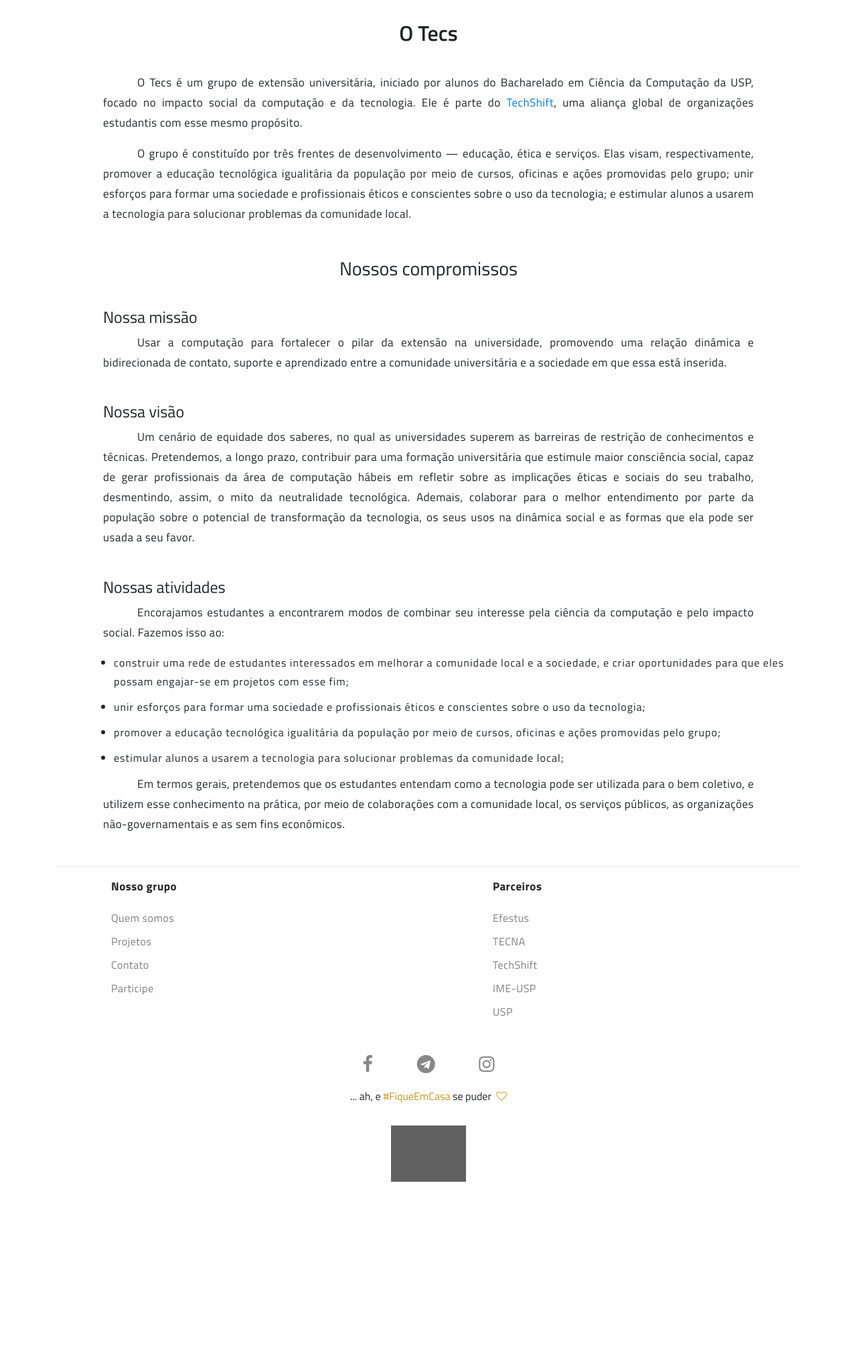
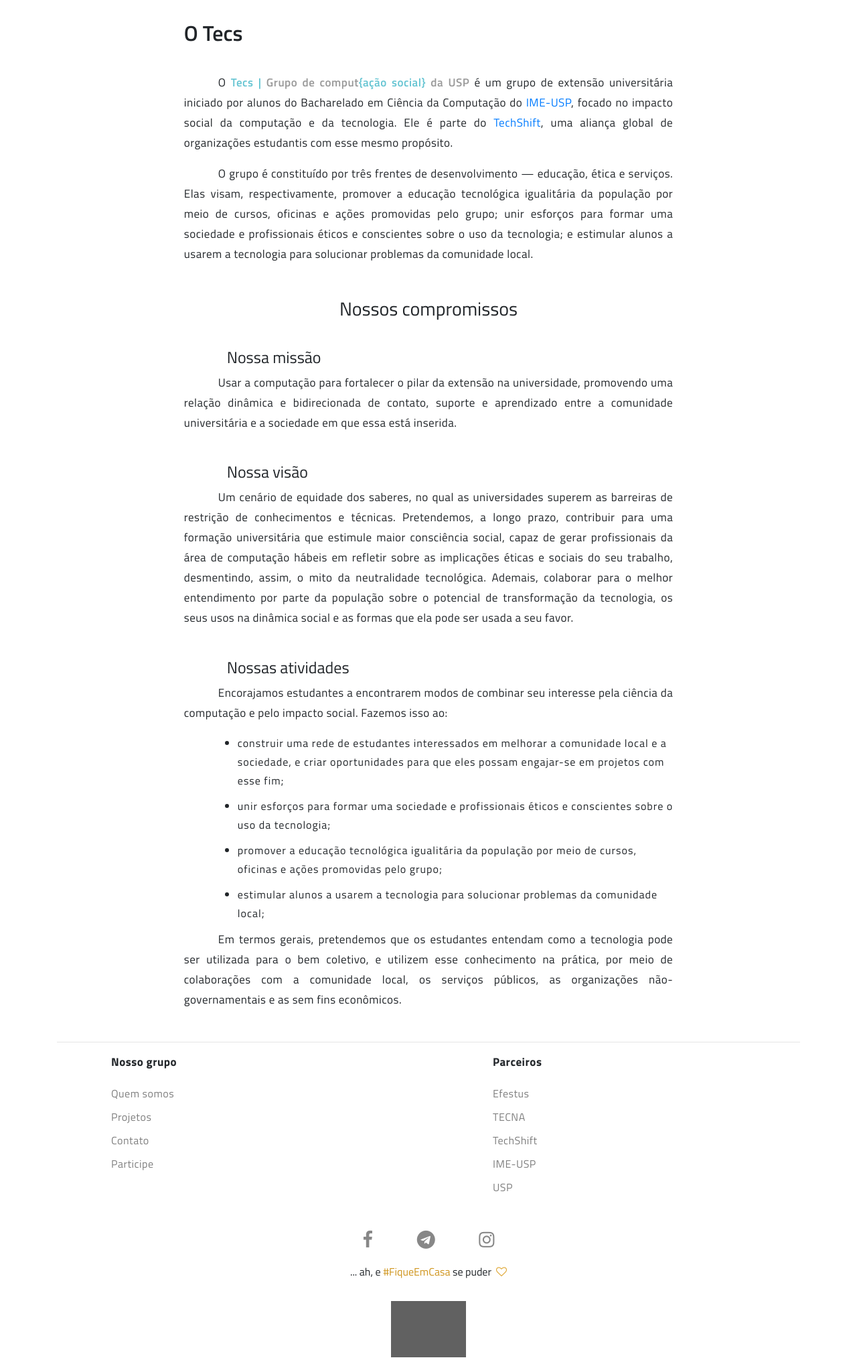
Before and after one commit to tecs-usp/site, a PHP site: page /Quem_somos.html in a window 1280 px wide. Shown: the part 147-2183 px from the top of the page at 67% size. Before the commit the page ends 1911 px from the top, so only its background shows below. Run offline with PHP 8.4, Linux system fonts and the light colour scheme; some libraries are stand-ins or nearby versions; grey boxes are pictures that could not be loaded.

Commit message:
cleaning css and removing useless divs

```diff
--- a/Quem_somos.html
+++ b/Quem_somos.html
@@ -36,7 +36,7 @@
   <link rel="stylesheet" href="assets/css/Map-Clean.css">
 </head>
 
-<body style="background-color: #fff;font-family: 'Titillium Web', sans-serif;">
+<body>
 	<div style="background-color: #1094ab;font-family: 'Titillium Web', sans-serif;">
 		<div class="container">
 			<div style="width: 2;height: 0.5rem;"></div>
@@ -58,13 +58,19 @@
 			</nav>
 		</div>
   </div>
-    <div>
-        <div style="width: 2px;height: 30px;"></div>
-        <div class="container" style="padding-right: 20px;padding-left: 20px;">
-            <h2 class="text-center" style="font-weight: 600;">O Tecs</h2>
-            <div style="width: 2;height: 2rem;"></div>
-            <p class="text-justify paragrafo-simples">O Tecs é um grupo de extensão universitária, iniciado por alunos do Bacharelado em Ciência da Computação da USP, focado no impacto social da computação e da tecnologia. Ele é parte do&nbsp;<a href="https://techshift.org" target="_blank">TechShift</a>,
-                uma aliança global de organizações estudantis com esse mesmo propósito.<br></p>
+
+
+  <div class="text-thing container">
+    <h2>O Tecs</h2>
+    <p>O <span class="text-thing-tecs-1">Tecs |</span>
+      <span class="text-thing-tecs-2">Grupo de comput</span><span class="text-thing-tecs-1">{ação social}</span>
+      <span class="text-thing-tecs-2">da USP</span> é um grupo de extensão universitária
+      iniciado por alunos do Bacharelado em Ciência da Computação do
+      <a href="https://www.ime.usp.br" target="_blank">IME-USP</a>,
+      focado no impacto social da computação e da tecnologia.
+      Ele é parte do <a href="https://techshift.org" target="_blank">TechShift</a>,
+      uma aliança global de organizações estudantis com esse mesmo propósito.<br>
+    </p>
     <p class="text-justify paragrafo-simples">O grupo é constituído por três frentes de desenvolvimento — educação, ética e serviços. Elas visam, respectivamente, promover a educação tecnológica igualitária da população por meio de cursos, oficinas e ações promovidas pelo grupo; unir
       esforços para formar uma sociedade e profissionais éticos e conscientes sobre o uso da tecnologia; e estimular alunos a usarem a tecnologia para solucionar problemas da comunidade local.<br></p>
     <h3 class="text-center" style="font-weight: 500"><br>Nossos compromissos<br><br></h3>
@@ -91,7 +97,6 @@
       Em termos gerais, pretendemos que os estudantes entendam como a tecnologia pode ser utilizada para o bem coletivo, e utilizem esse conhecimento na prática, por meio de colaborações com a comunidade local, os serviços públicos, as organizações
       não-governamentais e as sem fins econômicos.
     </p>
-        </div>
   </div>
 
 
@@ -128,11 +133,16 @@
 			</div>
 		</div>
   </div>
-    <script src="https://cdnjs.cloudflare.com/ajax/libs/jquery/3.4.1/jquery.min.js"></script>
-    <script src="https://cdnjs.cloudflare.com/ajax/libs/twitter-bootstrap/4.5.0/js/bootstrap.bundle.min.js"></script>
-    <script src="assets/js/smart-forms.min.js"></script>
-    <script src="assets/js/bs-init.js"></script>
-    <script src="https://cdnjs.cloudflare.com/ajax/libs/aos/2.2.0/aos.js"></script>
+
+  <!--coisas de bootstrap START-->
+  <script src="https://code.jquery.com/jquery-3.5.1.slim.min.js" integrity="sha384-DfXdz2htPH0lsSSs5nCTpuj/zy4C+OGpamoFVy38MVBnE+IbbVYUew+OrCXaRkfj" crossorigin="anonymous"></script>
+  <!--<script src="https://cdn.jsdelivr.net/npm/popper.js@1.16.1/dist/umd/popper.min.js" integrity="sha384-9/reFTGAW83EW2RDu2S0VKaIzap3H66lZH81PoYlFhbGU+6BZp6G7niu735Sk7lN" crossorigin="anonymous"></script>-->
+  <script src="https://stackpath.bootstrapcdn.com/bootstrap/4.5.2/js/bootstrap.min.js" integrity="sha384-B4gt1jrGC7Jh4AgTPSdUtOBvfO8shuf57BaghqFfPlYxofvL8/KUEfYiJOMMV+rV" crossorigin="anonymous"></script>
+  <!--coisas de bootstrap END-->
+  <!--<script src="assets/js/smart-forms.min.js"></script>
+  <script src="https://cdnjs.cloudflare.com/ajax/libs/aos/2.3.4/aos.js" integrity="sha512-A7AYk1fGKX6S2SsHywmPkrnzTZHrgiVT7GcQkLGDe2ev0aWb8zejytzS8wjo7PGEXKqJOrjQ4oORtnimIRZBtw==" crossorigin="anonymous"></script>-->
+
+  <script src="assets/js/navbar-autohide.js"></script>
 </body>
 
 </html>
--- a/assets/css/Footer-Clean.css
+++ b/assets/css/Footer-Clean.css
@@ -140,11 +140,34 @@ iframe.maps-google {
   line-height: 28px;
 }
 
-.text-justify.paragrafo-simples {
+/*for text in general*/
+div.text-thing.container {
+  margin-top: 30px;
+  padding-left: 16vw;
+  padding-right: 16vw;
+}
+
+.text-thing p {
+  text-align: justify;
   letter-spacing: 0.5px;
   line-height: 30px;
   text-indent: 3em;
   font-size: 17px;
+}
+
+.text-thing h2 {
+  margin-bottom: 2.5rem;
+  font-weight: 600;
+}
+
+.text-thing-tecs-1 {
+  color: #64c4d2;
+  font-weight: 600;
+}
+
+.text-thing-tecs-2 {
+  color: #999999;
+  font-weight: 600;
 }
 
 /*fique-em-casa contém fique-emcasa-normal e fique-emcasa-destaque*/
@@ -167,7 +190,7 @@ iframe.maps-google {
 }
 
 @media (min-width: 990px) {
-  .text-justify.paragrafo-simples {
+  .text-thing {
     padding-left: 4rem;
     padding-right: 4rem;
   }
```
Lines whose indentation alone changed are shown as unchanged.
